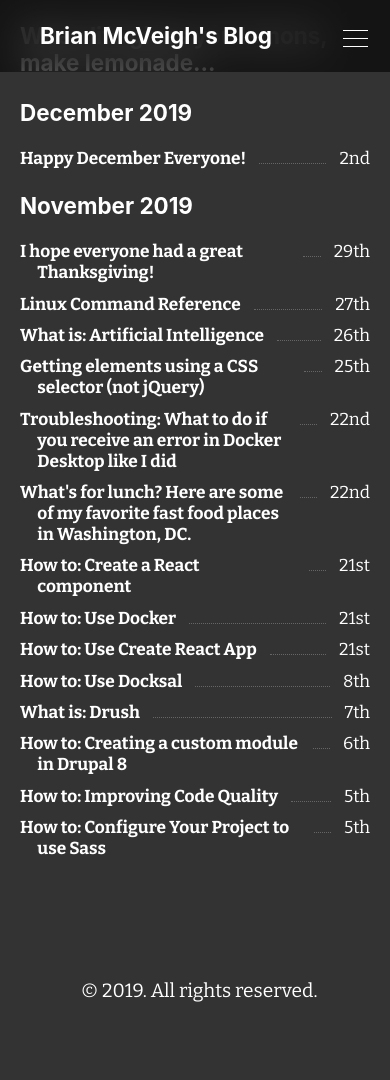
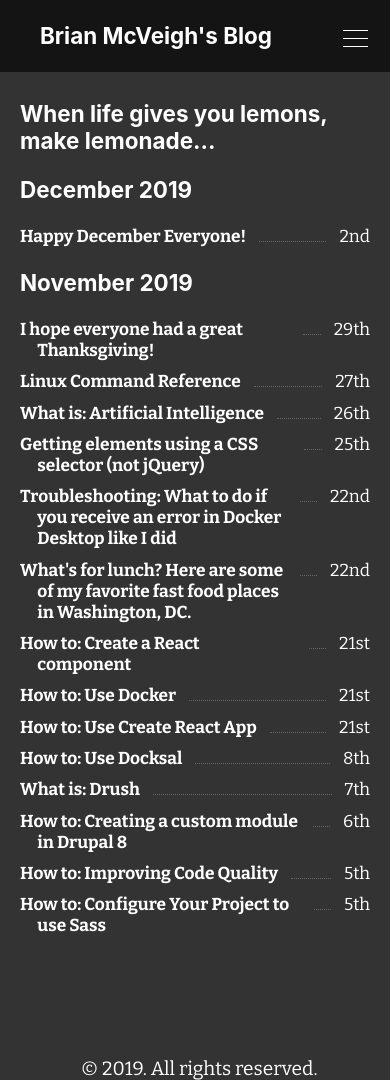
Before and after one commit to bmcveigh/bmcveigh.github.io, a Jekyll site: the page built from index.markdown, in a window 390 px wide and 1080 px high. Built offline with Jekyll 4.4.1, drawn with Linux system fonts in a browser that asks for light colours.

Commit message:
Making site more mobile-friendly

```diff
--- a/_sass/abstractions/container/_container.scss
+++ b/_sass/abstractions/container/_container.scss
@@ -2,7 +2,7 @@
     position: relative;
 
     @media screen and (max-width: 800px) {
-        margin: 0 20px;
+        margin: 100px 20px 0 20px;
 
         #content {
             width: 100%;
```
